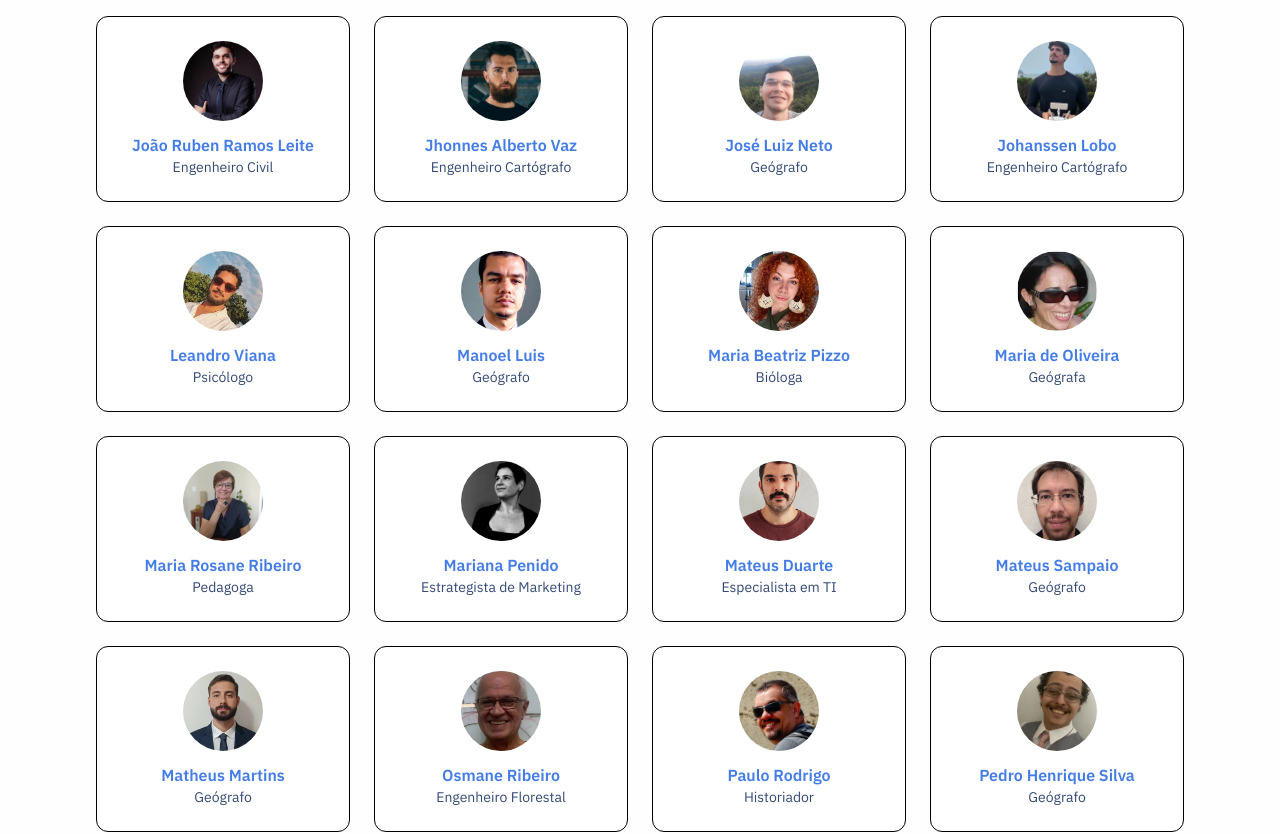
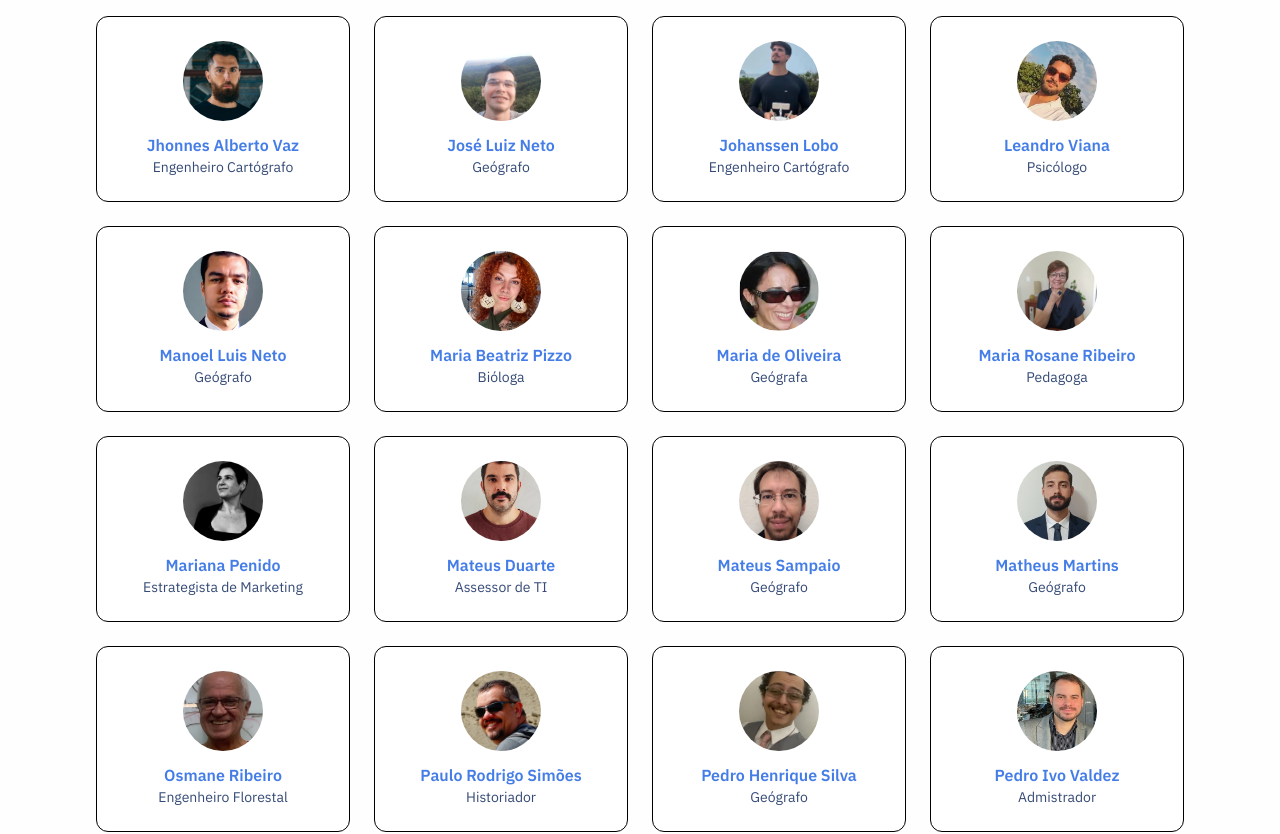
Before and after one commit to Mateusridu/Cartogeo.org-Deploy, a React (Vite) app: page /#/time in a window 1280 px wide. Shown: the part 1900-2734 px from the top of the page. Built offline with nearby package versions, Linux system fonts and the light colour scheme.

Commit message:
Atualização do TeamPage

```diff
--- a/src/components/TeamPage.jsx
+++ b/src/components/TeamPage.jsx
@@ -79,23 +79,22 @@ const TEAM = [
   { name: "Irineu Santos", role: "Contador", image: irineu, linkedin: "https://www.linkedin.com/company/idscontadores/posts/" },
   { name: "Isabela Martins", role: "Assessora Comercial", image: isabelac, linkedin: "https://www.linkedin.com/in/isabela-cavalcanti-martins-a934921a5/" },
   { name: "Isabela Nogueira", role: "Cientista de Dados", image: isabelan, linkedin: "https://www.linkedin.com/in/isabela-nogueira/" },
-  { name: "Isabela Nogueira da Silva", role: "Engenheira Cartógrafo", image: isabelas, linkedin: "https://www.linkedin.com/in/jhonnes-alberto-vaz-20118925/" },
-  { name: "João Ruben Ramos Leite", role: "Engenheiro Civil", image: joao, linkedin: "www.linkedin.com/in/joao-leite-a84b6a380" },
-  { name: "Jhonnes Alberto Vaz", role: "Engenheiro Cartógrafo", image: jhonnes, linkedin: "" },
+  { name: "João Ruben Leite", role: "Engenheiro Civil", image: joao, linkedin: "www.linkedin.com/in/joao-leite-a84b6a380" },
+  { name: "Jhonnes Alberto Vaz", role: "Engenheiro Cartógrafo", image: jhonnes, linkedin: "https://www.linkedin.com/in/jhonnes-alberto-vaz-20118925/" },
   { name: "José Luiz Neto", role: "Geógrafo", image: jose, linkedin: "https://www.linkedin.com/in/jos%C3%A9-luiz-da-silva-neto-758a6a309/" },
   { name: "Johanssen Lobo", role: "Engenheiro Cartógrafo", image: johanssen, linkedin: "https://www.linkedin.com/in/johanssen-lobo-6285ab1b7/" },
   { name: "Leandro Viana", role: "Psicólogo", image: leandro, linkedin: "https://www.linkedin.com/in/leandro-viana-a432b2211/" },
-  { name: "Manoel Luis", role: "Geógrafo", image: manoel, linkedin: "https://www.linkedin.com/in/manoeluisgeotec/" },
+  { name: "Manoel Luis Neto", role: "Geógrafo", image: manoel, linkedin: "https://www.linkedin.com/in/manoeluisgeotec/" },
   { name: "Maria Beatriz Pizzo", role: "Bióloga", image: mariab, linkedin: "https://www.linkedin.com/in/maria-beatriz-fagundes-gov%C3%AAa-pizzo-3052021a2/" },
-  { name: "Maria de Oliveira", role: "Geógrafa", image: mariao, linkedin: "" },
-  { name: "Maria Rosane Ribeiro", role: "Pedagoga", image: mariar, linkedin: "" },
+  { name: "Maria de Oliveira", role: "Geógrafa", image: mariao, linkedin: "https://www.linkedin.com/in/maria-aparecida-de-oliveira-29726850/" },
+  { name: "Maria Rosane Ribeiro", role: "Pedagoga", image: mariar, linkedin: "https://www.linkedin.com/in/rosane-pessanha/" },
   { name: "Mariana Penido", role: "Estrategista de Marketing", image: mariana, linkedin: "https://www.linkedin.com/in/mariana-penido/" },
-  { name: "Mateus Duarte", role: "Especialista em TI", image: mateus, linkedin: "" },
+  { name: "Mateus Duarte", role: "Assessor de TI", image: mateus, linkedin: "" },
   { name: "Mateus Sampaio", role: "Geógrafo", image: mateuss, linkedin: "https://www.linkedin.com/in/mateus-sampaio-7bb35398/" },
   { name: "Matheus Martins", role: "Geógrafo", image: matheus, linkedin: "https://www.linkedin.com/in/matheus-martins-andrade7/" },
   { name: "Osmane Ribeiro", role: "Engenheiro Florestal", image: osmane, linkedin: "https://www.linkedin.com/in/osmane-ribeiro-bb26b417b/" },
-  { name: "Paulo Rodrigo", role: "Historiador", image: paulo, linkedin: "https://www.linkedin.com/in/paulorodrigosimoes/" },
-  { name: "Pedro Henrique Silva", role: "Geógrafo", image: pedroh, linkedin: "" },
+  { name: "Paulo Rodrigo Simões", role: "Historiador", image: paulo, linkedin: "https://www.linkedin.com/in/paulorodrigosimoes/" },
+  { name: "Pedro Henrique Silva", role: "Geógrafo", image: pedroh, linkedin: "https://www.linkedin.com/in/pedro-silva1996/" },
   { name: "Pedro Ivo Valdez", role: "Admistrador", image: pedroi, linkedin: "https://www.linkedin.com/in/pedro-ribeiro-72a6b5221/" },
   { name: "Sandoval Amparo", role: "Geógrafo", image: sandoval, linkedin: "https://www.linkedin.com/in/sandoval-amparo-74812171/" },
   { name: "Sérgio Botton", role: "Cientista Social", image: sergio, linkedin: "https://www.linkedin.com/in/s%C3%A9rgio-botton-barcellos-961787303/" },
```
